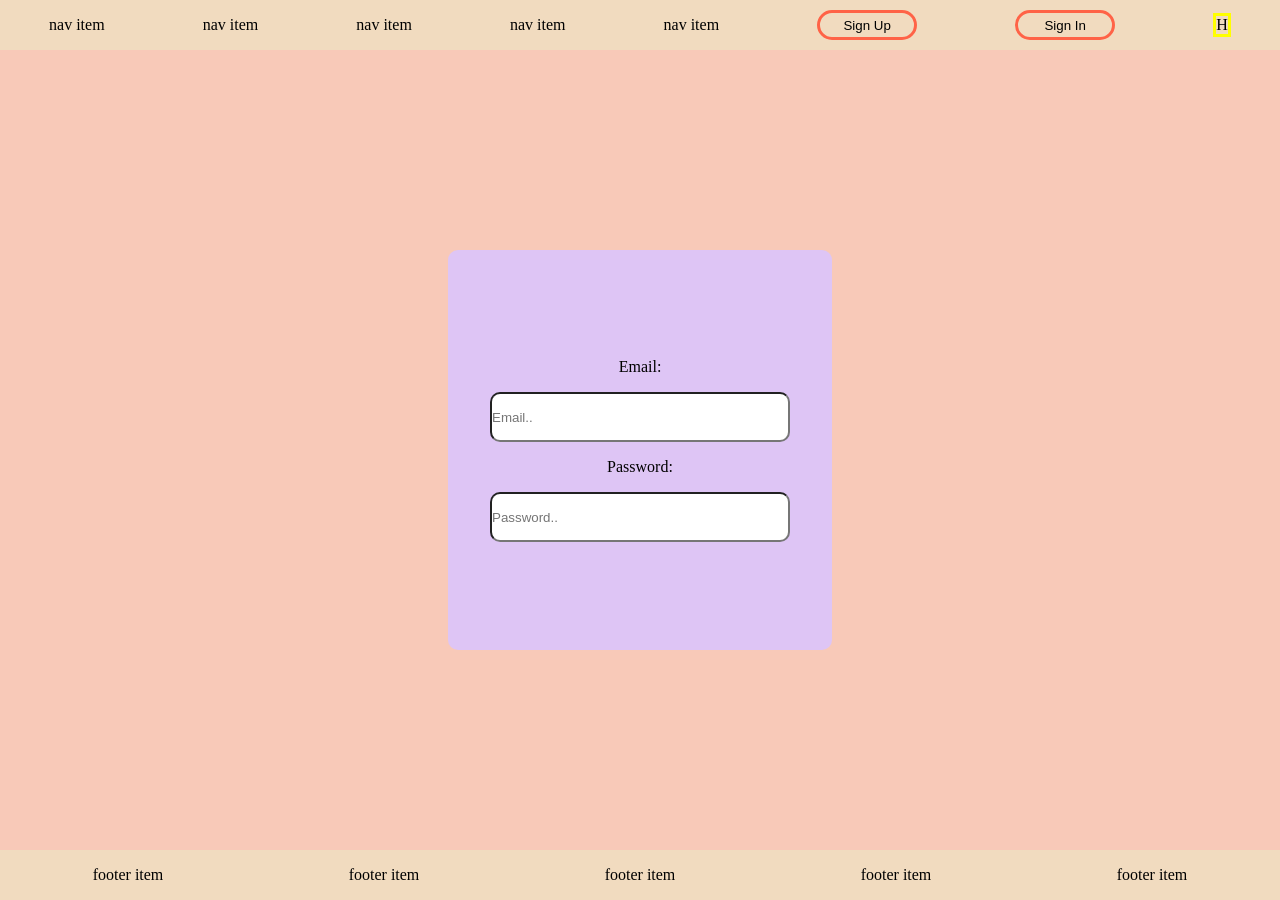
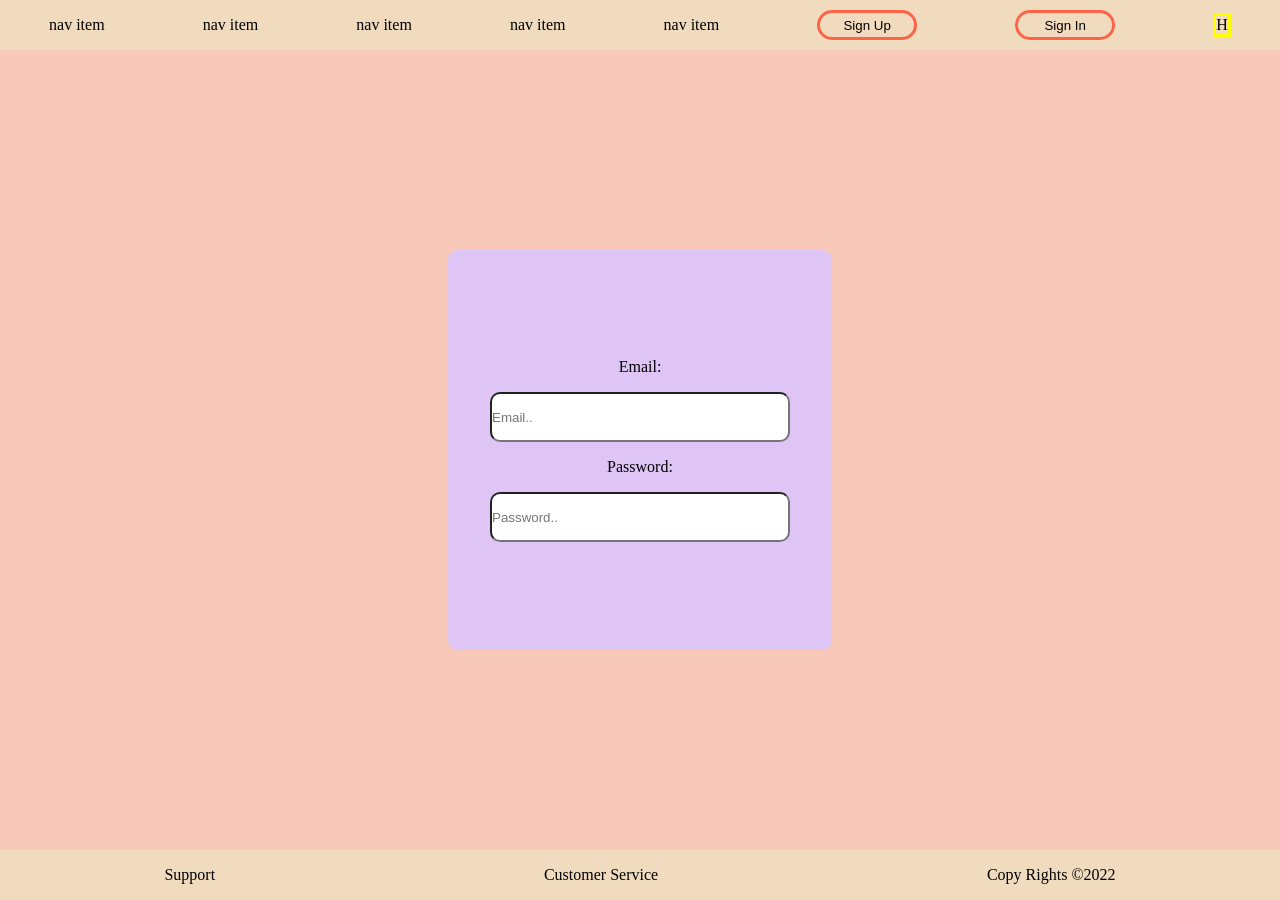
Before and after one commit to fidashn/newProject1, a React (Create React App) app: page /signIn in a window 1280 px wide. Built offline with nearby package versions, Linux system fonts and the light colour scheme.

Commit message:
changed footer items

```diff
--- a/src/Components/Footer.js
+++ b/src/Components/Footer.js
@@ -4,11 +4,9 @@ function Footer() {
   return (
     <>
     <ul className="footer-list">
-    <li className="nav-item">footer item</li>
-    <li className="nav-item">footer item</li>
-    <li className="nav-item">footer item</li>
-    <li className="nav-item">footer item</li>
-    <li className="nav-item">footer item</li>
+    <li className="nav-item">Support</li>
+    <li className="nav-item">Customer Service</li>
+    <li className="nav-item">Copy Rights &copy;2022 </li>
     </ul>
 
      </>
```
